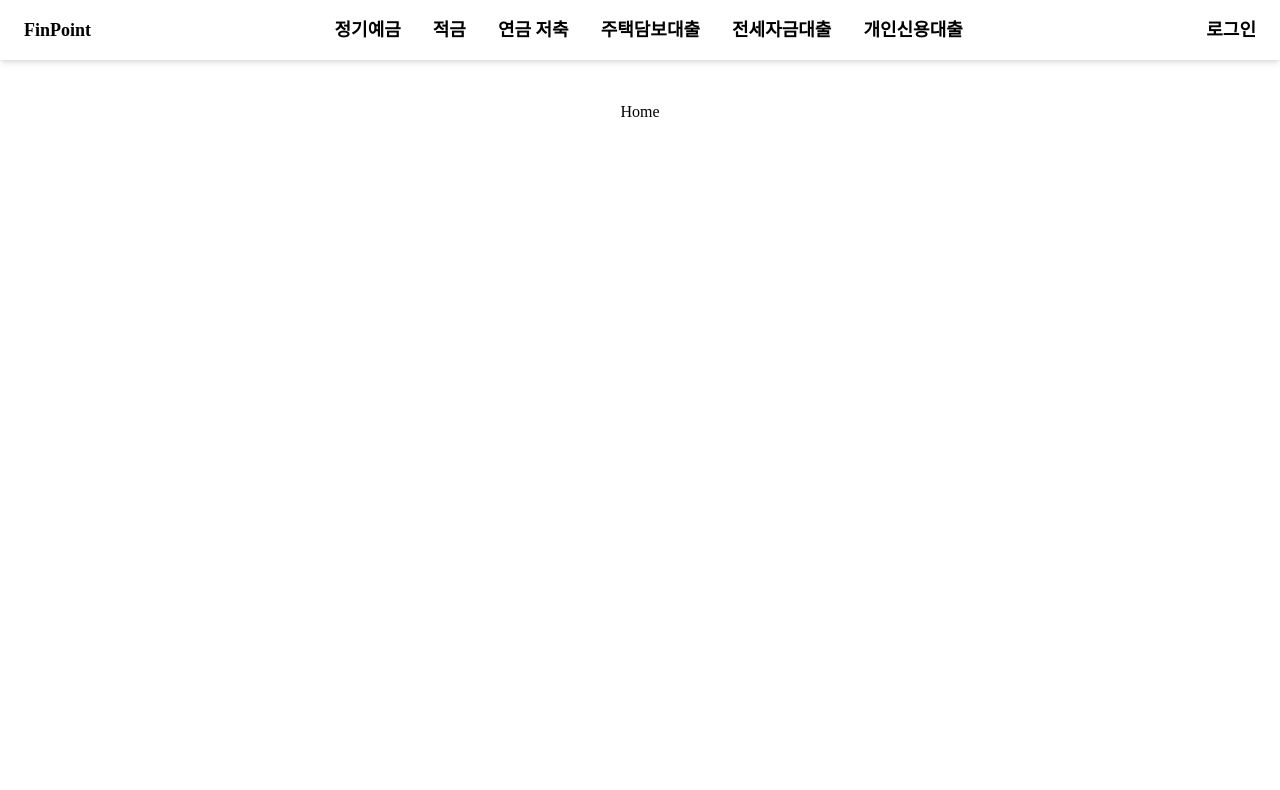
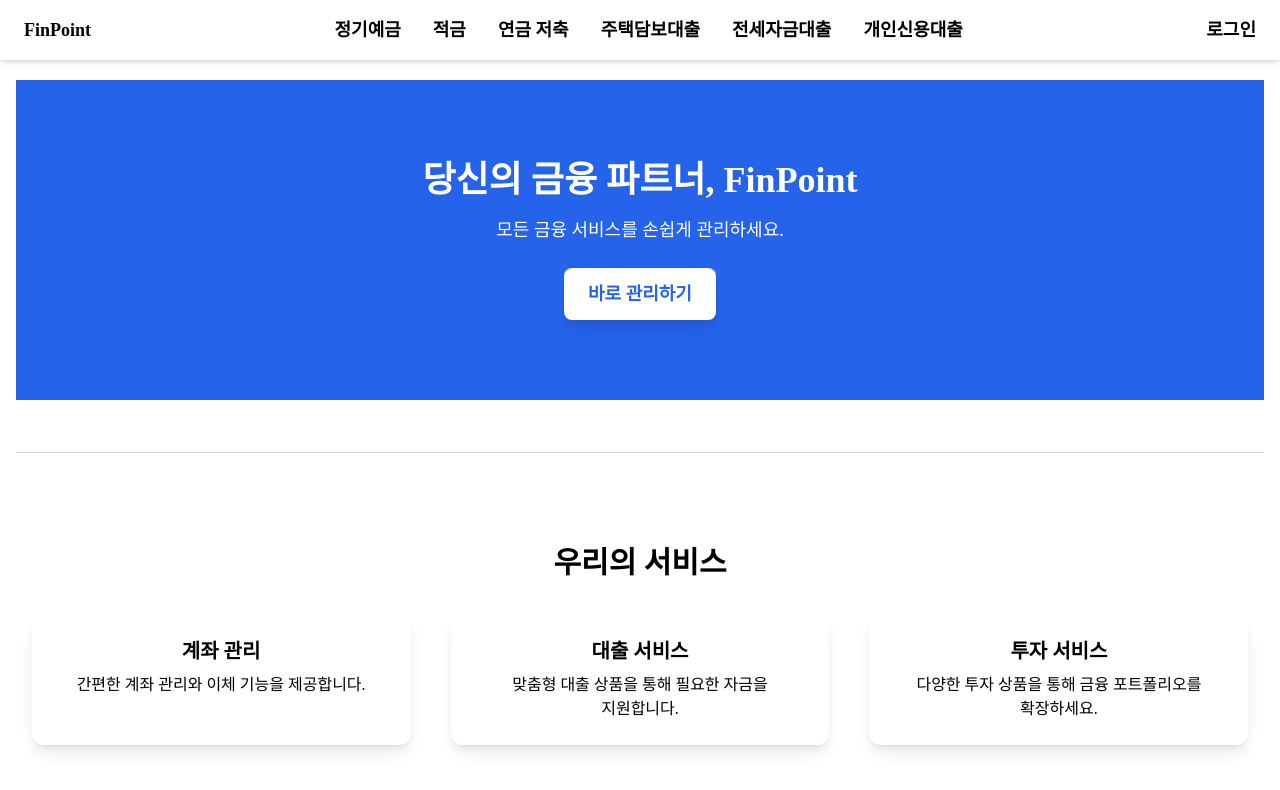
Before and after one commit to woo-woong/finance-fe, a React (Create React App) app: page / in a window 1280 px wide. Shown: the top 790 px of the page. Built offline with nearby package versions, Linux system fonts and the light colour scheme.

Commit message:
feat: 더미 홈 화면 구성

```diff
--- a/src/routes/layouts/Default.tsx
+++ b/src/routes/layouts/Default.tsx
@@ -4,7 +4,7 @@ import Header from '../../components/Header';
 export default function DefaultLayout() {
   return (
     <div className="App">
-      <main className="flex flex-col items-center gap-10">
+      <main className="flex flex-col items-center gap-5">
         <Header />
         <Outlet />
       </main>
--- a/src/routes/pages/Home.tsx
+++ b/src/routes/pages/Home.tsx
@@ -1,3 +1,42 @@
 export default function Home() {
-  return <div>Home</div>;
+  return (
+    <div className="flex flex-col items-center min-h-screen">
+      {/* 메인 배너 */}
+      <section className="w-full py-20 mb-10 text-center text-white bg-blue-600">
+        <h2 className="text-4xl font-bold">당신의 금융 파트너, FinPoint</h2>
+        <p className="mt-4 text-lg">모든 금융 서비스를 손쉽게 관리하세요.</p>
+        <button
+          type="button"
+          className="px-6 py-3 mt-6 text-lg font-semibold text-blue-600 bg-white rounded-lg shadow-lg hover:bg-gray-200"
+        >
+          바로 관리하기
+        </button>
+      </section>
+      <hr className="w-full my-3 border-t border-gray-300" />
+      {/* 서비스 섹션 */}
+      <section id="services" className="w-full px-4 py-20">
+        <h2 className="text-3xl font-semibold text-center">우리의 서비스</h2>
+        <div className="flex justify-center gap-10 mt-8">
+          <div className="w-1/3 p-6 text-center transition-shadow bg-white shadow-lg rounded-xl hover:shadow-xl">
+            <h3 className="text-xl font-semibold">계좌 관리</h3>
+            <p className="mt-2 break-keep">
+              간편한 계좌 관리와 이체 기능을 제공합니다.
+            </p>
+          </div>
+          <div className="w-1/3 p-6 text-center transition-shadow bg-white shadow-lg rounded-xl hover:shadow-xl">
+            <h3 className="text-xl font-semibold">대출 서비스</h3>
+            <p className="mt-2 break-keep">
+              맞춤형 대출 상품을 통해 필요한 자금을 지원합니다.
+            </p>
+          </div>
+          <div className="w-1/3 p-6 text-center transition-shadow bg-white shadow-lg rounded-xl hover:shadow-xl">
+            <h3 className="text-xl font-semibold">투자 서비스</h3>
+            <p className="mt-2 break-keep">
+              다양한 투자 상품을 통해 금융 포트폴리오를 확장하세요.
+            </p>
+          </div>
+        </div>
+      </section>
+    </div>
+  );
 }
```
